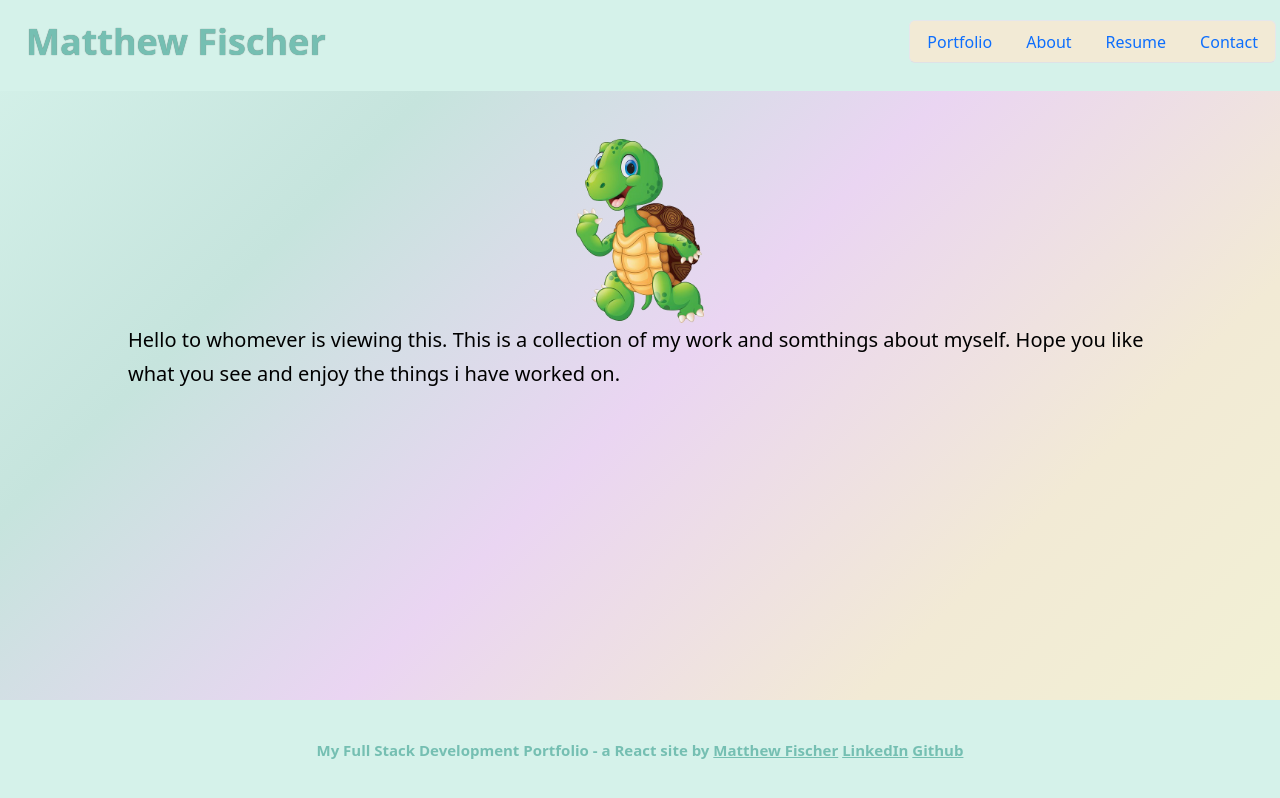
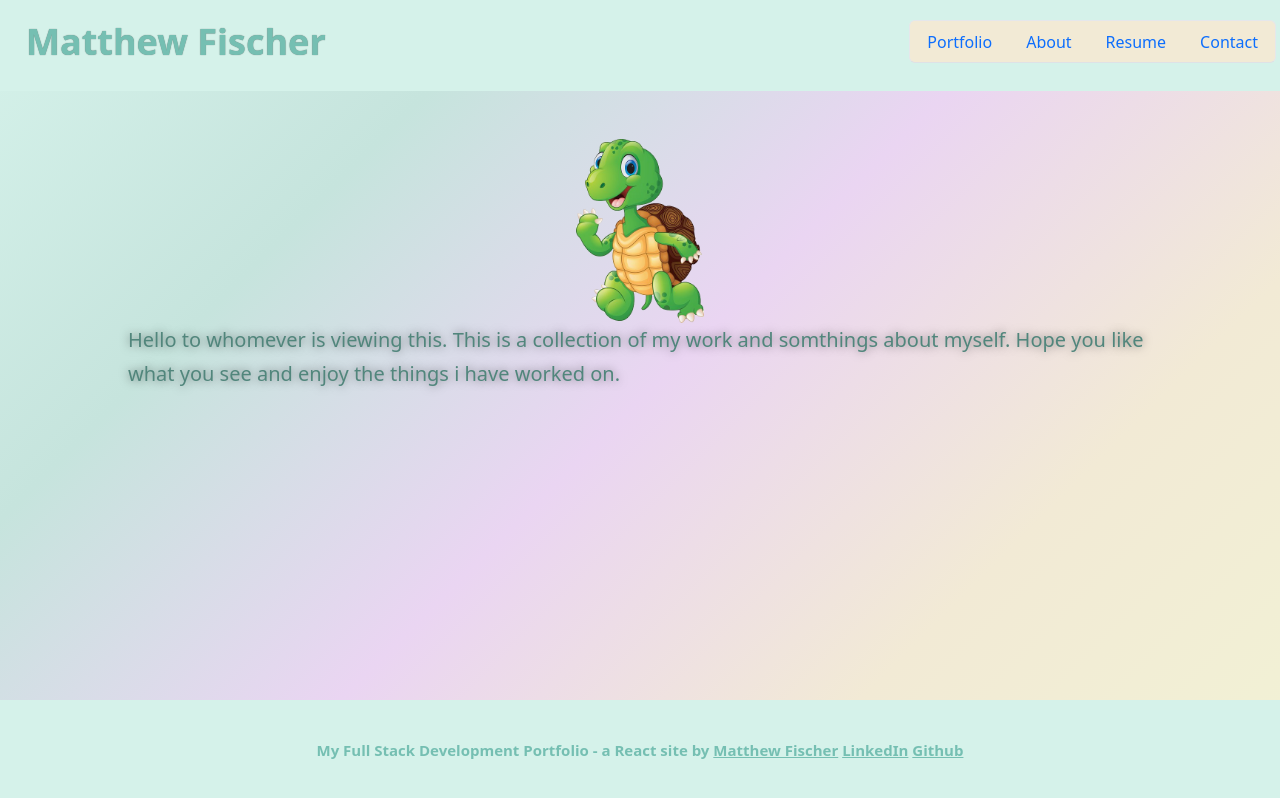
Before and after one commit to MfischerTurtle/MyPortfolio, a React (Create React App) app: page / in a window 1280 px wide. Built offline with nearby package versions, Linux system fonts and the light colour scheme.

Commit message:
new resume uploaded

```diff
--- a/src/style.css
+++ b/src/style.css
@@ -179,7 +179,8 @@
   /*Intro*/
   .intro p {
     line-height: 1.7;
-    color: #000000;
+    color: #51867c;
+    text-shadow: 0 0 10px rgba(0, 0, 0, 0.5);
     width: 80%;
     font-size: 20px;
     margin: 0 auto;
```
Also changed, not shown: 1 other file (tests, documents, lock files or other folders).
